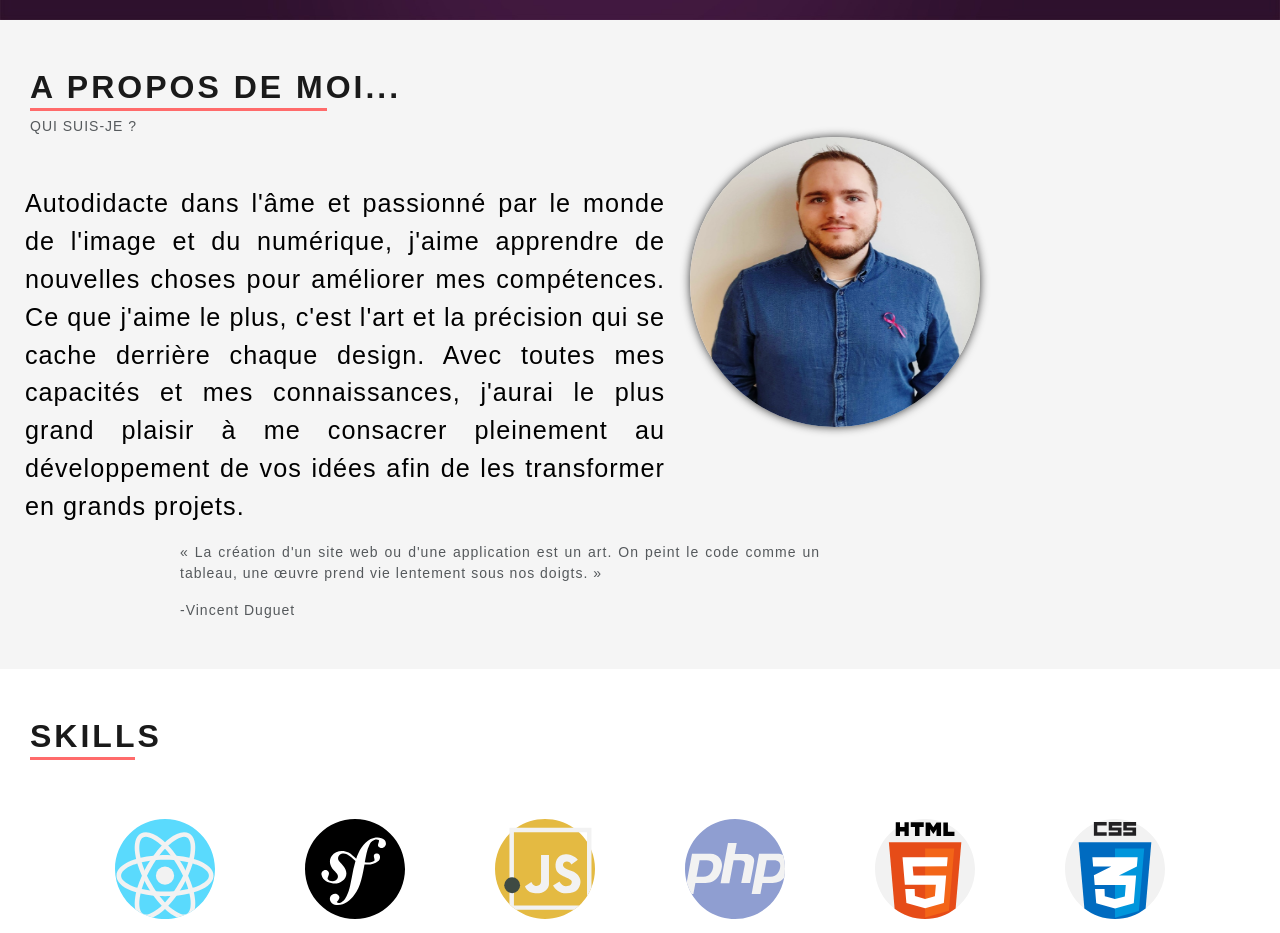
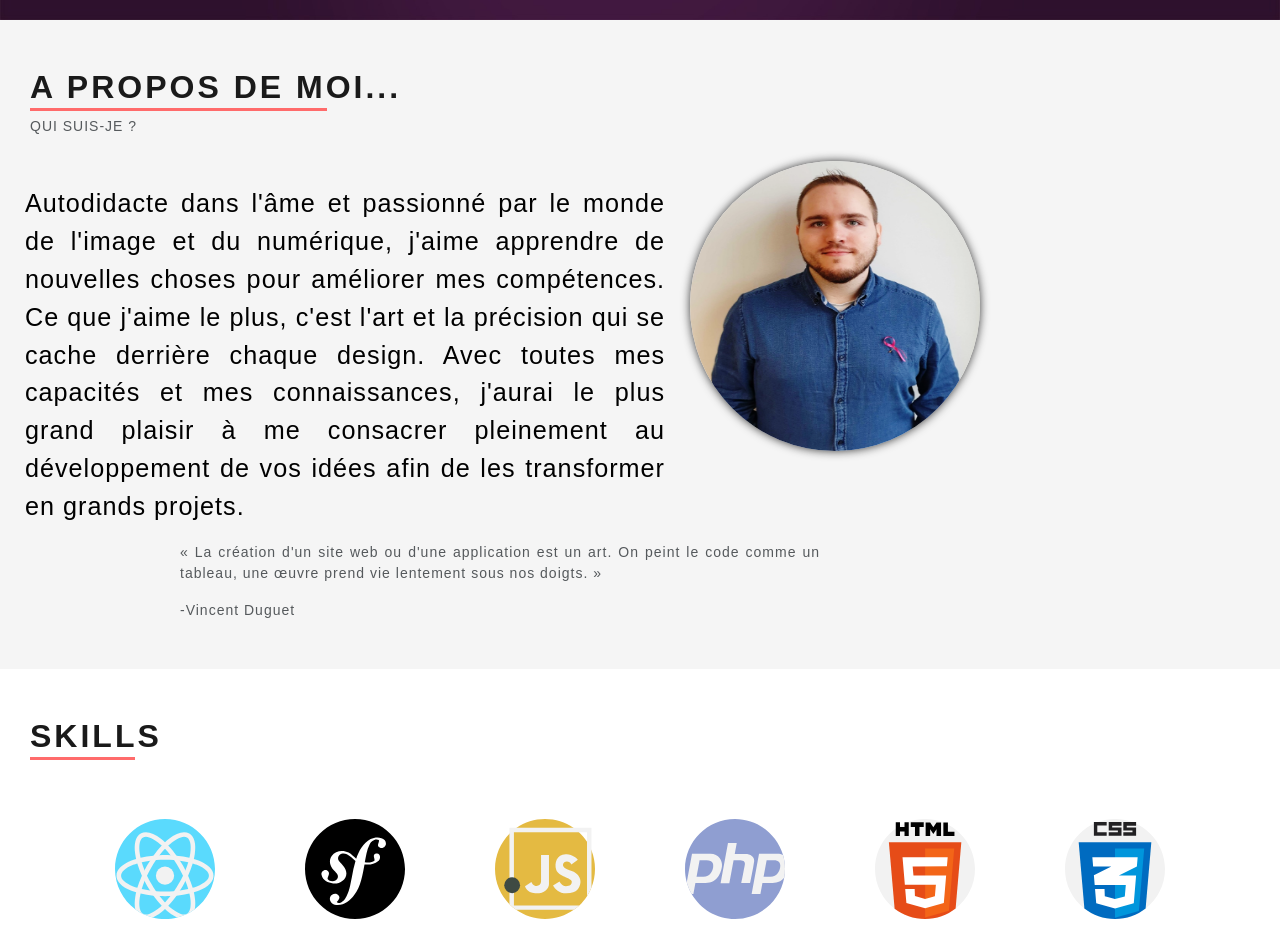
Before and after one commit to eikyuu/portfolio, a React (Create React App) app: page / in a window 1280 px wide. Shown: the part 780-1713 px from the top of the page. Built offline with nearby package versions, Linux system fonts and the light colour scheme.

Commit message:
modif button

```diff
--- a/src/components/about/About.js
+++ b/src/components/about/About.js
@@ -14,8 +14,8 @@ const About = (props) => {
         <h1 className="about_h1 mt-5">A PROPOS DE MOI...</h1>
         <span className="about_span">QUI SUIS-JE ?</span>
         <div className="about_div_img">
-          <img className="about_img" src={imgProfil} alt="" />
-          <p className="about_p mt-5  mb-3">
+          <img className="about_img mt-4" src={imgProfil} alt="" />
+          <p className="about_p mt-5 mb-3">
             Autodidacte dans l'âme et passionné par le monde de l'image et du
             numérique, j'aime apprendre de nouvelles choses pour améliorer mes
             compétences. Ce que j'aime le plus, c'est l'art et la précision qui
```
